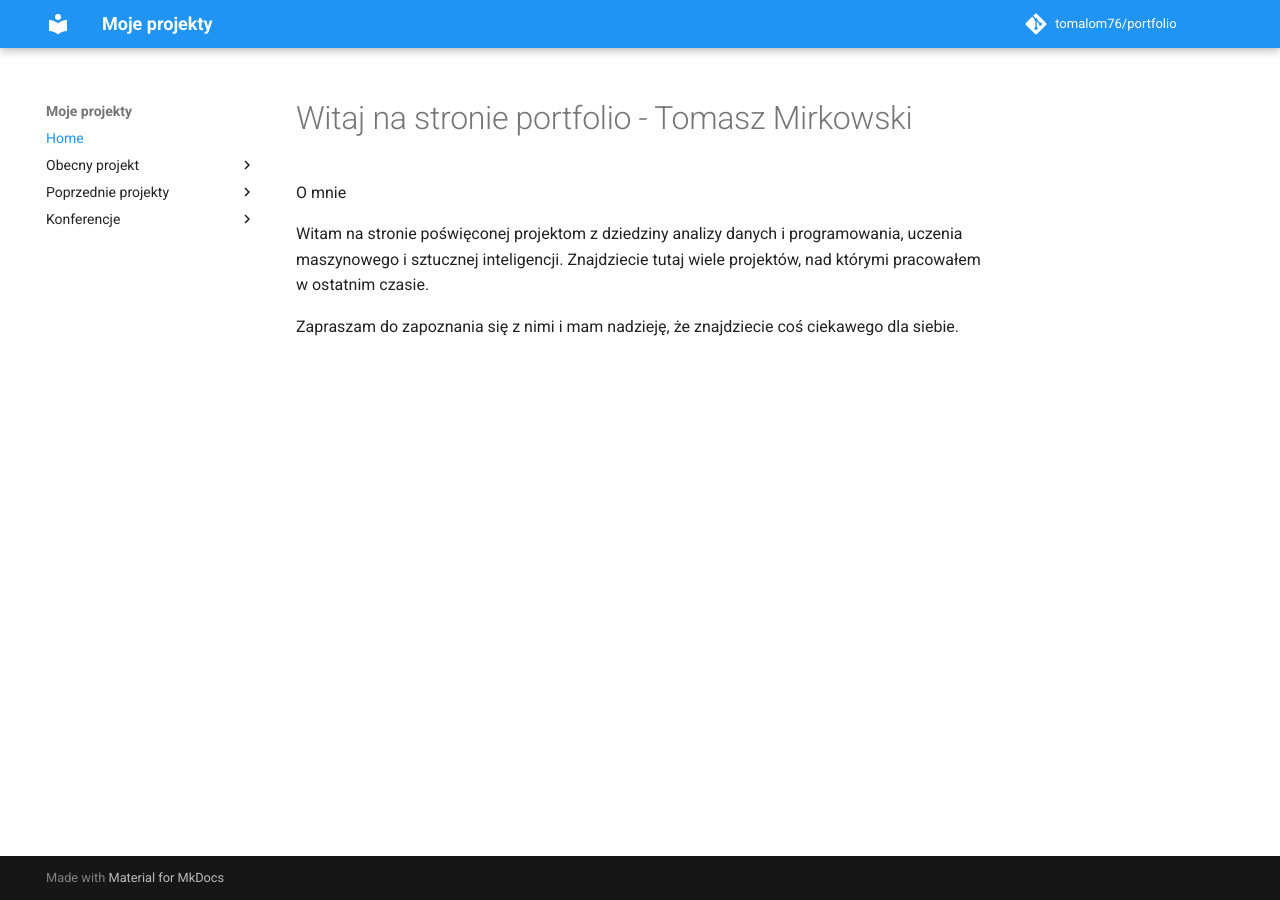
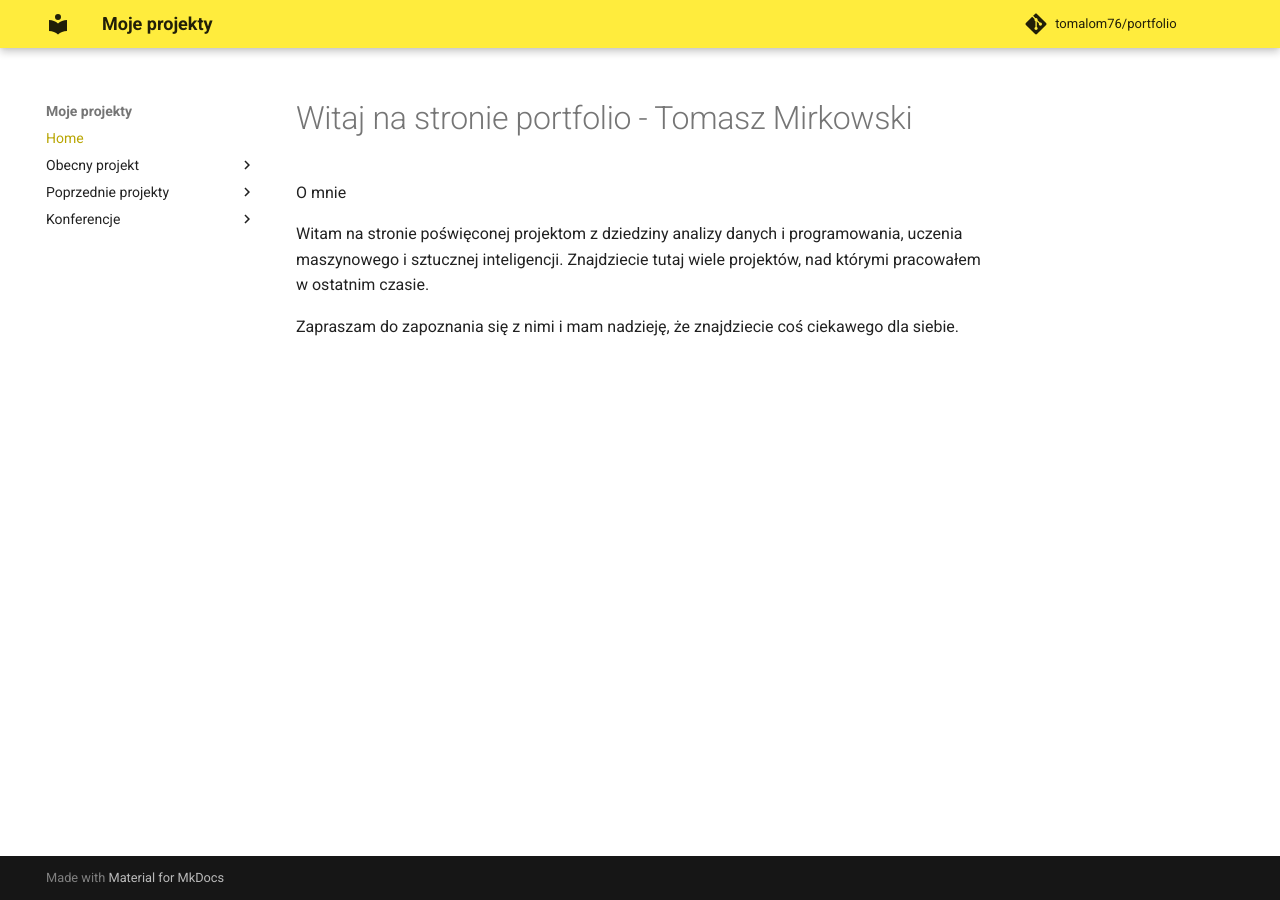
Before and after one commit to Tomalom76/portfolio, an MkDocs documentation site: the page built from docs/index.md, in a window 1280 px wide. Built offline with MkDocs 1.6.1 and Material for MkDocs 9.7.7, drawn with Linux system fonts in a browser that asks for light colours; comment, search, counter and statistics services are not loaded.

Commit message:
change palette

```diff
--- a/mkdocs.yml
+++ b/mkdocs.yml
@@ -11,7 +11,7 @@ repo_url: https://github.com/tomalom76/portfolio
 theme:
   name: material
   palette:
-    primary: blue
+    primary: yellow
 
 nav:
 - Home: index.md
```
